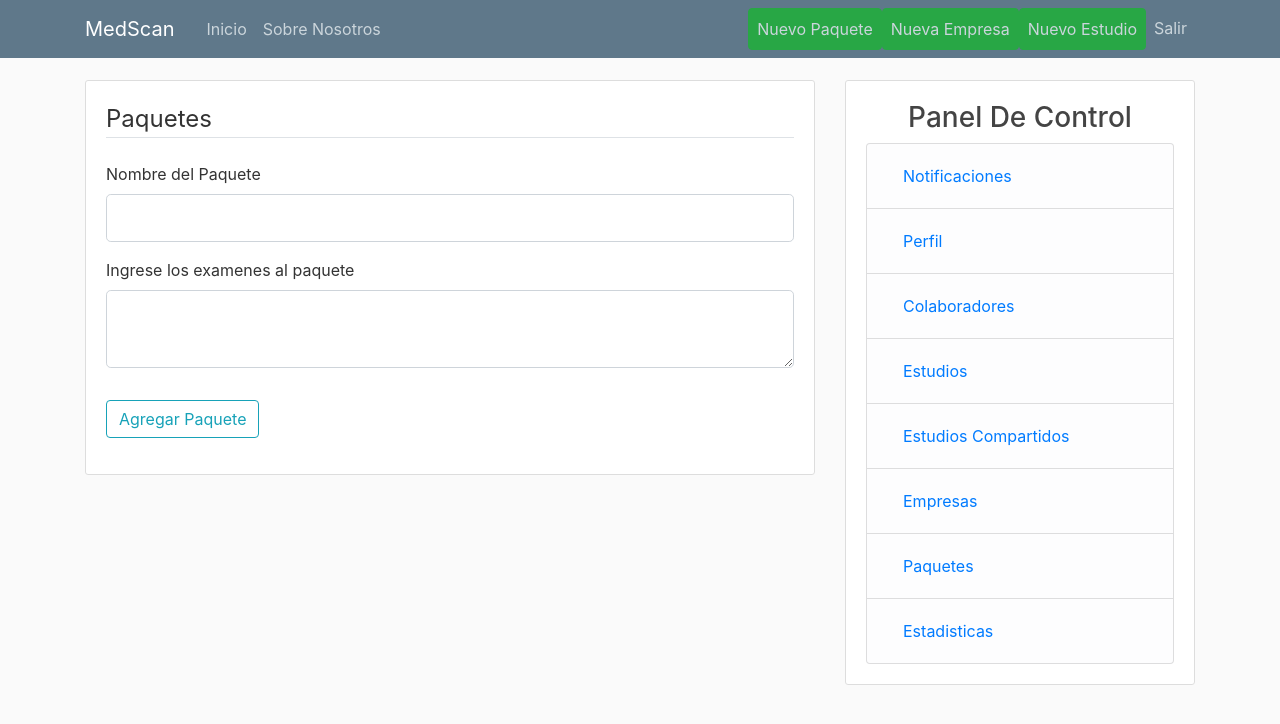
After one commit to jatobrun/medapp, a Flask app: page /nuevo-paquete in a window 1280 px wide. The commit adds this page. Shown: the top 724 px of the page. Run offline with Flask 2, Linux system fonts and the light colour scheme; the visitor is signed in with stand-in values (Sample User, id 1); data that the repository does not hold is empty; some libraries are stand-ins or nearby versions.

Commit message:
agregue nuevo paquete, nueva empresa, poder ver las empresas y ver los paquetes que tienes

```diff
--- a/src/forms.py
+++ b/src/forms.py
@@ -1,6 +1,6 @@
 from flask_wtf import FlaskForm
 from flask_wtf.file import FileField, FileAllowed
-from wtforms import StringField, PasswordField, SubmitField, BooleanField, TextAreaField, IntegerField, Form, FormField, TextField, SelectMultipleField, SelectField
+from wtforms import StringField, PasswordField, SubmitField, BooleanField, TextAreaField, IntegerField, Form, FormField, TextField, SelectMultipleField, SelectField, MultipleFileField
 from wtforms.validators import DataRequired, Length, Email, EqualTo, ValidationError
 from src import tabla_usuarios, tabla_estudios
 from flask import session
@@ -86,7 +86,7 @@ class PostForm(FlaskForm):
     contenido = TextAreaField('Sintomas:')
     diagnostico = TextAreaField('Diagnostico Presuntivo:')
     comentarios = TextAreaField('Comentarios/Sugerencias:')
-    archivo1 = FileField('Radiografia 1', validators=[
+    archivo1 = MultipleFileField('Radiografia 1', validators=[
         FileAllowed(['jpg', 'png', 'jpeg', 'tif'])])
     archivo2 = FileField('Radiografia 2', validators=[
         FileAllowed(['jpg', 'png', 'jpeg', 'tif'])])
@@ -114,9 +114,20 @@ class BuscadorForm(FlaskForm):
             raise ValidationError('Esta clave no existe. Porfavor ingrese otra.')
 
 class Buscador2Form(FlaskForm):
-    criterio = SelectField('Buscar por:', choices=[('nombre_paciente', 'Nombre del paciente'), ('apellido_paciente', 'Apellido del Paciente'), ('titulo', 'Titulo'), ('apellido_doctor', 'Apellido del Doctor'), ('nombre_doctor', 'Nombre del doctor'), ('edad', 'Edad del paciente')])
+    criterio = SelectField('Buscar por:', choices=[('apellido_paciente', 'Apellido'), ('cedula', 'Cédula'), ('empresa', 'Empresa'), ('fecha', 'Fecha'), ('token', '#Estudio')])
     campo = StringField(DataRequired())
     submit = SubmitField('Buscar')
 class Add_colaboradorForm(FlaskForm):
     l_colaborador = SelectField('Colaborador')
     submit = SubmitField('Agregar Colaborador')
+
+
+class PaqueteForm(FlaskForm):
+    nombre_paquete = StringField('Nombre del Paquete', validators=[DataRequired()])
+    l_examenes = TextAreaField('Ingrese los examenes al paquete', validators=[DataRequired()])
+    submit = SubmitField('Agregar Paquete')
+
+class EmpresaForm(FlaskForm):
+    nombre_empresa = StringField('Nombre de la Empresa', validators=[DataRequired()])
+    l_paquetes = SelectMultipleField('Ingrese los paquete', validators=[DataRequired()])
+    submit = SubmitField('Agregar Paquete')
--- a/src/routes.py
+++ b/src/routes.py
@@ -3,7 +3,7 @@ import os
 import time
 import secrets
 from flask import render_template, flash, redirect, url_for, session, request
-from src.forms import Registration_Form, LogIn_Form, UpdateAccount_Form, PostForm, BuscadorForm, Add_colaboradorForm, ColaboradoresForm, Buscador2Form
+from src.forms import Registration_Form, LogIn_Form, UpdateAccount_Form, PostForm, BuscadorForm, Add_colaboradorForm, ColaboradoresForm, Buscador2Form, PaqueteForm, EmpresaForm
 from src import app, bcrypt, tabla_estudios, tabla_usuarios
 # from flask_login import current_user, login_user
 from bson.objectid import ObjectId
@@ -171,14 +171,14 @@ def new():
                 'usuario': session['user'],
                 'creador': session['user'],
                 'creador-imagen': session['image'],
-                'titulo': form.titulo.data.lower(),
-                'nombre_paciente': form.nombre_paciente.data.lower(),
-                'apellido_paciente': form.apellido_paciente.data.lower(),
+                'titulo': form.titulo.data.upper(),
+                'nombre_paciente': form.nombre_paciente.data.upper(),
+                'apellido_paciente': form.apellido_paciente.data.upper(),
                 'edad': form.edad.data,
                 'cedula': form.cedula.data,
-                'empresa':form.empresa.data.lower(),
-                'nombre_doctor': form.nombre_doctor.data.lower(),
-                'apellido_doctor': form.apellido_doctor.data.lower(),
+                'empresa':form.empresa.data.upper(),
+                'nombre_doctor': form.nombre_doctor.data.upper(),
+                'apellido_doctor': form.apellido_doctor.data.upper(),
                 'contenido': form.contenido.data,
                 'diagnostico': form.diagnostico.data,
                 'comentarios': form.comentarios.data,
@@ -247,7 +247,7 @@ def register():
         hashed_pass = bcrypt.generate_password_hash(
             register.password.data).decode('utf-8')
         usuario = {'usuario': register.username.data,
-                   'password': hashed_pass, 'email': register.email.data, 'image': 'default.jpg', 'colaboradores': ['nada']}
+                   'password': hashed_pass, 'email': register.email.data, 'image': 'default.jpg', 'colaboradores': ['nada'], 'paquetes': [('default', ' ')], 'empresas': [('default', ' ')]}
         tabla_usuarios.insert_one(usuario)
         session['user'] = register.username.data
         session['email'] = register.email.data
@@ -341,16 +341,20 @@ def estudio(_id):
     if 'user' in session:
         if session['user'] == estudio['creador']:
             form = Add_colaboradorForm()
-            form.l_colaborador.choices=[(colaborador, colaborador) for colaborador in tabla_usuarios.find_one({'usuario':session['user']})['colaboradores'][1:]]
-            if form.validate_on_submit():
-                print('hola')
-                if request.args.to_dict()['l_colaborador']:
-                    print('que tal')
-                    colaborador = request.args.to_dict()['l_colaborador']
-                    tabla_estudios.update_one({'_id': ObjectId(_id)}, {'$set': {'colaboradores':colaborador, 'compartir': 'compartido'}})
-                    flash('Colaborador Agregado Satisfactoriamente!', 'success')
-                flash('No cuentas con colaboradores disponible')
-            return render_template('estudio.html', title=estudio['titulo'], estudio=estudio, control_center=True, creador=creador, css=True, form = form)
+            form.l_colaborador.choices=[(colaborador, colaborador) for colaborador in creador['colaboradores'][1:]]
+            #if form.validate_on_submit():
+            print(request.args.to_dict())
+            if request.args.to_dict():
+                colaborador = request.args.to_dict()['l_colaborador']
+                tabla_estudios.update_one({'_id': ObjectId(_id)}, {'$set': {'colaboradores':colaborador, 'compartir': 'compartido'}})
+                flash('Colaborador Agregado Satisfactoriamente!', 'success')
+            contador = len(creador['colaboradores'])
+            if contador == 1 and creador['colaboradores'][0] == 'nada':
+                sw_colab = False
+            else:
+                sw_colab = True
+            print(sw_colab, contador, creador['colaboradores'])
+            return render_template('estudio.html', title=estudio['titulo'], estudio=estudio, control_center=True, creador=creador, css=True, form = form, sw_colab = sw_colab)
         return render_template('estudio.html', title=estudio['titulo'], estudio=estudio, control_center=True, creador=creador, css=True)
     else:
         return render_template('estudio.html', title=estudio['titulo'], estudio = estudio, control_center = False, creador = creador, css = True)
@@ -444,14 +448,14 @@ def actualizar_estudio(_id):
                 n_radiografias += 1
         cambios = {
             'usuario': session['user'],
-            'titulo': form.titulo.data.lower(),
-            'nombre_paciente': form.nombre_paciente.data.lower(),
-            'apellido_paciente': form.apellido_paciente.data.lower(),
+            'titulo': form.titulo.data.upper(),
+            'nombre_paciente': form.nombre_paciente.data.upper(),
+            'apellido_paciente': form.apellido_paciente.data.upper(),
             'cedula': form.cedula.data,
             'empresa': form.empresa.data,
             'edad': form.edad.data,
-            'nombre_doctor': form.nombre_doctor.data.lower(),
-            'apellido_doctor': form.apellido_doctor.data.lower(),
+            'nombre_doctor': form.nombre_doctor.data.upper(),
+            'apellido_doctor': form.apellido_doctor.data.upper(),
             'contenido': form.contenido.data,
             'diagnostico': form.diagnostico.data,
             'comentarios': form.comentarios.data,
@@ -523,7 +527,7 @@ def colaboradores():
         else:
             vacio_colaboradores = False
             colaboradores = colaboradores[1:]
-    return render_template('colaboradores.html', title='Estadisticas', control_center =True, css = True, form = form, colaboradores = colaboradores, vacio_colaboradores = vacio_colaboradores, profile=profile)
+    return render_template('colaboradores.html', title='Colaboradores', control_center =True, css = True, form = form, colaboradores = colaboradores, vacio_colaboradores = vacio_colaboradores, profile=profile)
 
 
 @app.route('/busqueda/<criterio>/<campo>', methods=['GET', 'POST'])
@@ -532,7 +536,8 @@ def busqueda(criterio, campo):
         limit = 10
         if criterio == 'edad':
             campo = int(campo)
-        campo = campo.lower()
+        else:
+            campo = campo.upper()
         starting_id = tabla_estudios.find({"$and":[{'creador':session['user']} , {criterio: campo}]}).sort('_id', -1)
         page = request.args.get('page', 1, type=int)
         count = tabla_estudios.count_documents({"$and":[{'creador':session['user']} , {criterio: campo}]})
@@ -716,3 +721,59 @@ def busqueda_compartida(criterio, campo):
         return render_template('busqueda_compartida.html', title='Busqueda', control_center=True, estudios=estudios, css=True, pages=pages, current_page=page, vacio_busqueda = vacio_busqueda, criterio = criterio, campo = campo, count = count)
     else:
         return redirect(url_for('login'))
+
+
+@app.route('/nuevo-paquete', methods=['GET', 'POST'])
+def new_paquete():
+    if 'user' in session:
+        creador = tabla_usuarios.find_one({'usuario':session['user']})
+        form = PaqueteForm()
+        if form.validate_on_submit():
+            paquetes = creador['paquetes']
+            l_examenes = form.l_examenes.data.split(', ')
+            paquetes.append((form.nombre_paquete.data, l_examenes))
+            tabla_usuarios.update_one({'usuario': session['user']}, {'$set': {'paquetes': paquetes}})
+            flash('Paquete creado satisfactoriamente', 'success')
+        form.l_examenes.data = ''
+        form.nombre_paquete.data = ''
+        return render_template('new_paquete.html', title='Paquetes', control_center=True, css=True, form = form)
+    else:
+        return redirect(url_for('login'))
+
+@app.route('/nueva-empresa', methods=['GET', 'POST'])
+def new_empresa():
+    if 'user' in session:
+        creador = tabla_usuarios.find_one({'usuario':session['user']})
+        form = EmpresaForm()
+        form.l_paquetes.choices=[(paquetes[0], paquetes[0]) for paquetes in creador['paquetes'][1:]]
+        if form.validate_on_submit():
+            empresas = creador['empresas']
+            l_paquetes = form.l_paquetes.data
+            empresas.append((form.nombre_empresa.data, l_paquetes))
+            tabla_usuarios.update_one({'usuario': session['user']}, {'$set': {'empresas': empresas}})
+            flash('Empresa creada satisfactoriamente', 'success')
+        return render_template('new_empresa.html', title='Empresa', control_center=True, css=True, form = form)
+    else:
+        return redirect(url_for('login'))
+@app.route('/paquetes', methods=['GET', 'POST'])
+def paquetes():
+    if 'user' in session:
+        paquetes = tabla_usuarios.find_one({'usuario': session['user']})['paquetes']
+        if len(paquetes) == 1:
+            vacio_paquetes = True
+        else:
+            vacio_paquetes = False
+        return render_template('paquetes.html', title= 'Paquetes', control_center = True, css = True, vacio_paquetes = vacio_paquetes, paquetes = paquetes[1:])
+    else:
+        return redirect(url_for('login'))
+@app.route('/empresas', methods=['GET', 'POST'])
+def empresas():
+    if 'user' in session:
+        empresas = tabla_usuarios.find_one({'usuario': session['user']})['empresas']
+        if len(empresas) == 1:
+            vacio_empresas = True
+        else:
+            vacio_empresas = False
+        return render_template('empresas.html', title= 'Empresas', control_center = True, css = True, vacio_empresas = vacio_empresas, empresas = empresas[1:])
+    else:
+        return redirect(url_for('login'))
--- a/src/templates/about.html
+++ b/src/templates/about.html
@@ -1,4 +1,6 @@
+
 {% extends 'base.html' %} {% block body %}
+<div class = "col-md-12" !important>
 <header class="text-center mb-4">
     <h1>Medscan</h1>
     <h2>Smart & Creative</h2>
@@ -103,6 +105,7 @@
     </div>
   </div>
 </main>
+</div>
 <script
   src="https://kit.fontawesome.com/c6a46d5ed8.js"
   crossorigin="anonymous"
--- a/src/templates/base.html
+++ b/src/templates/base.html
@@ -41,7 +41,9 @@
           <!-- Navbar Right Side -->
           <div class="navbar-nav">
             {% if control_center %}
-            <a class="nav-item nav-link btn btn-success" href="{{url_for('new')}}">Nuevo Estudio</a>
+            <a class="nav-item nav-link btn btn-success mr-auto" href="{{url_for('new_paquete')}}">Nuevo Paquete</a>
+            <a class="nav-item nav-link btn btn-success mr-auto" href="{{url_for('new_empresa')}}">Nueva Empresa</a>
+            <a class="nav-item nav-link btn btn-success mr-auto" href="{{url_for('new')}}">Nuevo Estudio</a>
             <a class="nav-item nav-link" href="{{url_for('logout')}}">Salir</a>
             {% else %}
             <a class="nav-item nav-link" href="{{url_for('login')}}">Iniciar Sesion</a>
@@ -54,6 +56,7 @@
   </header>
   <main role="main" class="container">
     <div class="row">
+
       <div class="col-md-8">
         {% with messages = get_flashed_messages(with_categories=true) %}
         {%if messages%}
@@ -70,8 +73,8 @@
       {% if control_center %}
       <div class="col-md-4">
         <div class="content-section">
-          <h3>Panel De Control</h3>
-          <p class='text-muted'> Usa nuestros diferentes servicios
+          <h3 align = 'center'>Panel De Control</h3>
+
             <ul class="list-group">
               <li class="list-group-item list-group-item-light"><a class="nav-item nav-link"
                   href="{{url_for('index')}}">Notificaciones</a></li>
@@ -79,16 +82,22 @@
                   href="{{url_for('perfil')}}">Perfil</a></li>
               <li class="list-group-item list-group-item-light"><a class="nav-item nav-link"
                   href="{{url_for('colaboradores')}}">Colaboradores</a></li>
-	      <li class="list-group-item list-group-item-light"><a class="nav-item nav-link"
+	            <li class="list-group-item list-group-item-light"><a class="nav-item nav-link"
                   href="{{url_for('historial')}}">Estudios</a></li>
               <li class="list-group-item list-group-item-light"><a class="nav-item nav-link"
                   href="{{url_for('estudios_compartidos')}}">Estudios Compartidos</a></li>
               <li class="list-group-item list-group-item-light"><a class="nav-item nav-link"
+                    href="{{url_for('empresas')}}">Empresas</a></li>
+              <li class="list-group-item list-group-item-light"><a class="nav-item nav-link"
+                    href="{{url_for('paquetes')}}">Paquetes</a></li>
+              <li class = "list-group-item list-group-item-light"><a class='nav-item nav-link'
+                href="{{ url_for('estadisticas', user=session['user']) }}">Estadisticas</a></li>
+              <!-- <li class="list-group-item list-group-item-light"><a class="nav-item nav-link"
                   href="{{url_for('consulta')}}">Consulta Virtual</a></li>
               <li class="list-group-item list-group-item-light"><a class="nav-item nav-link"
-                  href="{{url_for('ia')}}">IA</a></li>
+                  href="{{url_for('ia')}}">IA</a></li> -->
             </ul>
-          </p>
+
         </div>
       </div>
       {% endif %}
--- a/src/templates/busqueda.html
+++ b/src/templates/busqueda.html
@@ -32,7 +32,7 @@
                 data-target="#deleteModal">Borrar</button>
         </div>
         <div>
-            <h5>Clave del estudio:<a href='#'> {{estudio.token}}</a></h5>
+            <h5>Clave del estudio:<a href="{{url_for('estudio', _id=estudio._id)}}"> {{estudio.token}}</a></h5>
         </div>
     </div>
 </article>
--- a/src/templates/busqueda_compartida.html
+++ b/src/templates/busqueda_compartida.html
@@ -31,7 +31,7 @@
 
         </div>
         <div>
-            <h5>Clave del estudio:<a href='#'> {{estudio.token}}</a></h5>
+            <h5>Clave del estudio:<a href="{{url_for('estudio', _id = estudio._id)}}"> {{estudio.token}}</a></h5>
         </div>
     </div>
 </article>
--- a/src/templates/colaboradores.html
+++ b/src/templates/colaboradores.html
@@ -26,13 +26,13 @@
              endif %}
                </div>
                <p class="form-control-label">Tus colaboradores</p>
-               <div class = "media content-section animated fadeInUp">
+               <div align="justify" class = "media content-section animated fadeInUp ">
 
                    {% if vacio_colaboradores %}
                    <p> No tienes colaboradores disponibles. Agrega algun colaborador con el cual podras compartir tus estudios clinicos.</p>
                    {% else %}
                        {% for colaborador in colaboradores %}
-                       {{colaborador+', '}}
+                       {{colaborador+' - '}}
                        {% endfor %}
                    {% endif %}
                 </div>
--- a/src/templates/estudio.html
+++ b/src/templates/estudio.html
@@ -2,11 +2,12 @@
 <article class="media content-section animated bounceInDown fast">
     <img class='rounded-circle article-img' src="{{ url_for('static', filename='profile-pic/'+creador.image) }}">
     <div class="media-body">
-        <div class="article-metadata">
+        <div >
             <h2 class='article-title'>{{ estudio.titulo }}</h2>
             Paciente: <a class="mr-2" href="#">{{estudio.apellido_paciente+' '+estudio.nombre_paciente}}</a></br>
             Edad: <a class="mr-2" href="#">{{estudio.edad}}</a></br>
             Dotor: <a class="mr-2" href="#">{{ estudio.apellido_doctor+' '+estudio.nombre_doctor}}</a></br>
+            Compartido con: <a class="mr-2" href="#">{{ estudio.colaboradores }}</a></br>
             Fecha: <small class="text-muted">{{estudio.fecha }}</small>
         </div>
 	{% if form %}
@@ -20,6 +21,7 @@
             <form >
                 {{form.hidden_tag()}}
                 <fieldset class ="form-group">
+                    {% if sw_colab %}
                     <div class = "form-group">
                 <label>{{form.l_colaborador.label(class="form-control-label")}}</label>
                 {{form.l_colaborador(class="form-control")}}
@@ -28,6 +30,7 @@
                 <div class="form-group">
                     {{ form.submit(class="btn btn-outline-info") }}
                 </div>
+                {% endif %}
                 </form>
         </div>
 	{% endif %}
--- a/src/templates/historial.html
+++ b/src/templates/historial.html
@@ -55,6 +55,9 @@
             </h2>
             Paciente: <a class="mr-2" href="#">{{ estudio.apellido_paciente+' '+estudio.nombre_paciente}}</a>    Edad: {{estudio.edad}}</br>
             Doctor: <a class="mr-2" href="#">{{ estudio.apellido_doctor+' '+estudio.nombre_doctor}}</a></br>
+            {% if estudio.colaboradores != 'nada' %}
+            Compartido con: <a class="mr-2" href="#">{{ estudio.colaboradores }}</a></br>
+            {% endif %}
             Fecha: <a class="mr-2" href="#">{{ estudio.fecha }}</a></br>
         </div>
         <div class ="article-metadata">
--- a/src/templates/historial_compartido.html
+++ b/src/templates/historial_compartido.html
@@ -55,13 +55,14 @@
             Paciente: <a class="mr-2" href="#">{{ estudio.apellido_paciente+' '+estudio.nombre_paciente}}</a></br>
             Edad: {{estudio.edad}}
             Doctor: <a class="mr-2" href="#">{{ estudio.apellido_doctor+' '+estudio.nombre_doctor}}</a></br>
+            Compartido con: <a class="mr-2" href="#">{{ estudio.colaboradores }}</a></br>
             Fecha: <a class="mr-2" href="#">{{ estudio.fecha }}</a></br>
         </div>
         <div class ="article-metadata">
             <a class='btn btn-secondary btn-sm mt-1 mb-1 mr-2 p-2'
                 href="{{ url_for('actualizar_estudio', _id=estudio._id) }}">Actualizar</a>
         <div>
-            <h5>Clave del estudio:<a href='#'> {{estudio.token}}</a></h5>
+            <h5>Clave del estudio:<a href="{{url_for('estudio', _id=estudio._id)}}"> {{estudio.token}}</a></h5>
         </div>
     </div>
 </article>
--- /dev/null
+++ b/src/templates/new_paquete.html
@@ -0,0 +1,50 @@
+{%extends 'base.html'%} {%block body%}
+<div class="content-section animated fadeInUp">
+    <div>
+        <form method="POST" action="" enctype='multipart/form-data'>
+            {{ form.hidden_tag() }}
+            <fieldset class="form-group">
+                <legend class="border-bottom mb-4">Paquetes</legend>
+                <div class="form-group">
+                    {{ form.nombre_paquete.label(class="form-control-label") }}
+                    {% if form.nombre_paquete.errors %} {{ form.nombre_paquete(class="form-control form-control-lg
+             is-invalid") }}
+                   <div class="invalid-feedback">
+                       {% for error in form.nombre_paquete.errors %}
+                       <span>{{ error }}</span>
+                       {% endfor %}
+                   </div>
+                   {% else %} {{ form.nombre_paquete(class="form-control form-control-lg") }} {%
+             endif %}
+               </div>
+               <div class="form-group">
+                {{ form.l_examenes.label(class="form-control-label") }}
+                {% if form.l_examenes.errors %} {{ form.l_examenes(class="form-control form-control-lg
+         is-invalid") }}
+               <div class="invalid-feedback">
+                   {% for error in form.l_examenes.errors %}
+                   <span>{{ error }}</span>
+                   {% endfor %}
+               </div>
+               {% else %} {{ form.l_examenes(class="form-control form-control-lg") }} {%
+         endif %}
+           </div>
+               <!-- <p class="form-control-label">Tus colaboradores</p>
+               <div align="justify" class = "media content-section animated fadeInUp ">
+
+                   {% if vacio_colaboradores %}
+                   <p> No tienes colaboradores disponibles. Agrega algun colaborador con el cual podras compartir tus estudios clinicos.</p>
+                   {% else %}
+                       {% for colaborador in colaboradores %}
+                       {{colaborador+' - '}}
+                       {% endfor %}
+                   {% endif %}
+                </div> -->
+            </fieldset>
+            <div class="form-group">
+                {{ form.submit(class="btn btn-outline-info") }}
+            </div>
+        </form>
+    </div>
+    </div>
+{% endblock %}
--- a/src/templates/perfil.html
+++ b/src/templates/perfil.html
@@ -5,8 +5,6 @@
         <div class="media-body">
             <h2 class="account-heading">{{session['user']}}</h2>
             <p class="text-secondary">{{session['email']}}</p>
-            <a class='btn btn-secondary btn-sm mt-1 mb-1 mr-2 p-2'
-            href="{{ url_for('estadisticas', user=session['user']) }}">Estadisticas</a>
         </div>
     </div>
     <div class=" animated fadeInUp ">
```
Also changed, not shown: src/templates/empresas.html (added, +64 -0 lines), src/templates/new_empresa.html (added, +40 -0 lines), src/templates/paquetes.html (added, +64 -0 lines). Lines whose indentation alone changed are shown as unchanged.
